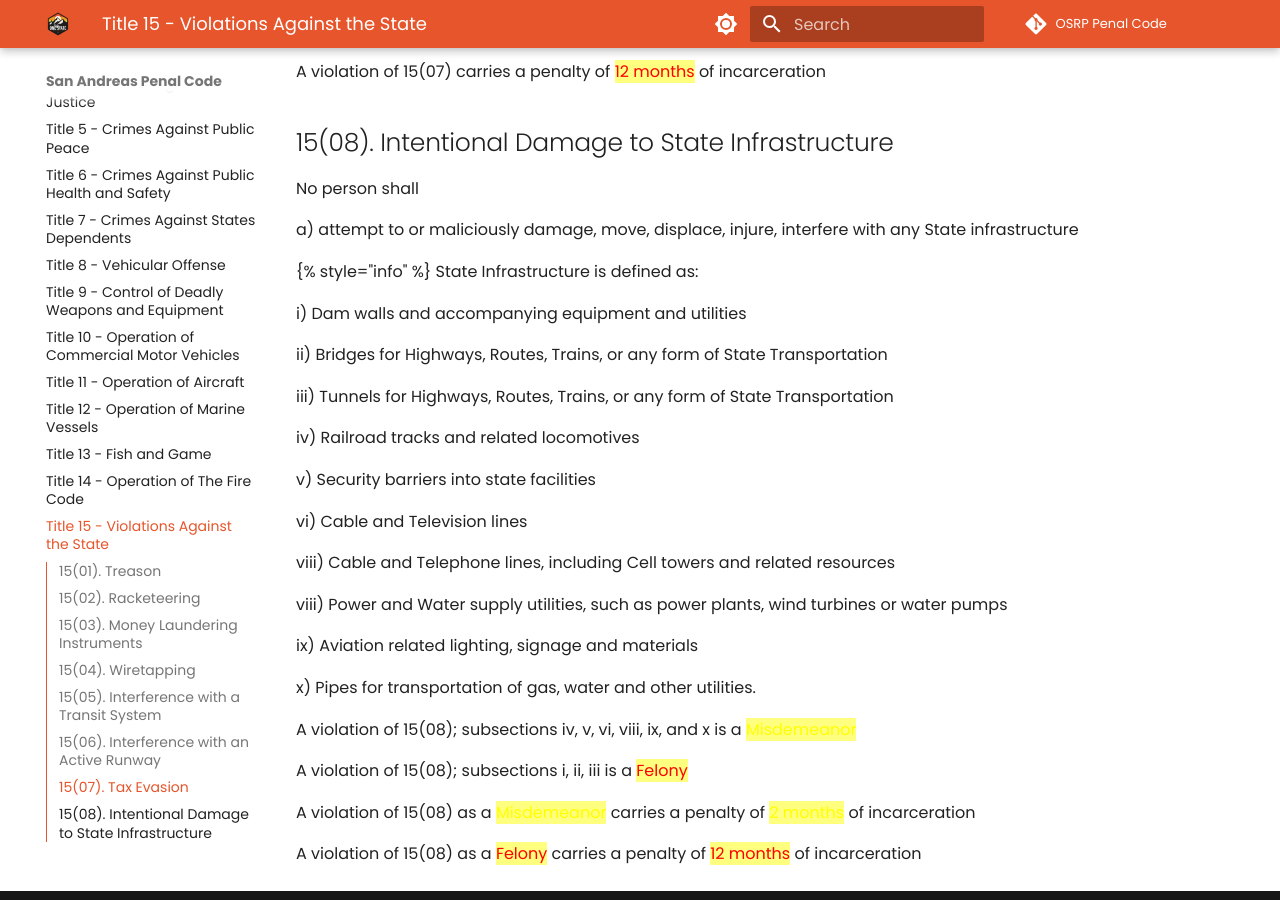
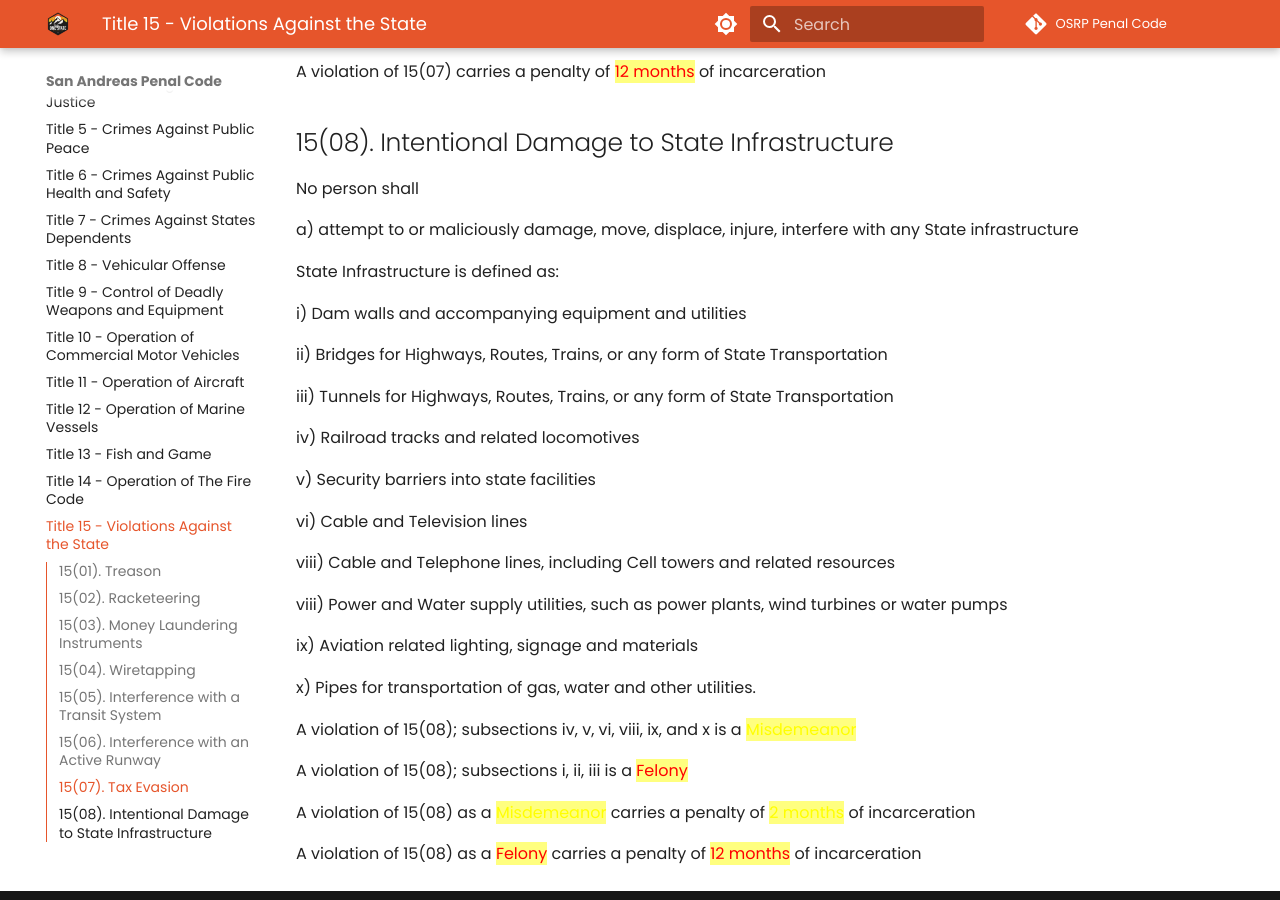
Before and after one commit to One-State-Roleplay/penal, an MkDocs documentation site: the page built from docs/title-15-violations-against-the-state.md, in a window 1280 px wide and 900 px high, scrolled down 2853 px. Built offline with MkDocs 1.6.1 and Material for MkDocs 9.7.7, drawn with Linux system fonts in a browser that asks for light colours; comment, search, counter and statistics services are not loaded.

Commit message:
Removed info style tag

```diff
--- a/docs/title-15-violations-against-the-state.md
+++ b/docs/title-15-violations-against-the-state.md
@@ -125,7 +125,7 @@ No person shall&#x20;
 
 &#x20;    a) attempt‌ ‌to or‌ ‌maliciously‌ damage,‌ ‌move,‌ ‌displace,‌ ‌injure,‌ ‌interfere ‌with‌ ‌any‌ ‌State‌ ‌infrastructure
 
-{%  style="info" %}
+
 State Infrastructure is defined as:
 
 &#x20;   i) Dam‌ ‌walls ‌and‌ ‌accompanying ‌equipment‌ ‌and‌ ‌utilities‌ ‌&#x20;
```
Also changed, not shown: docs/title-8-vehicular-offense.md (+1 -1 lines).
